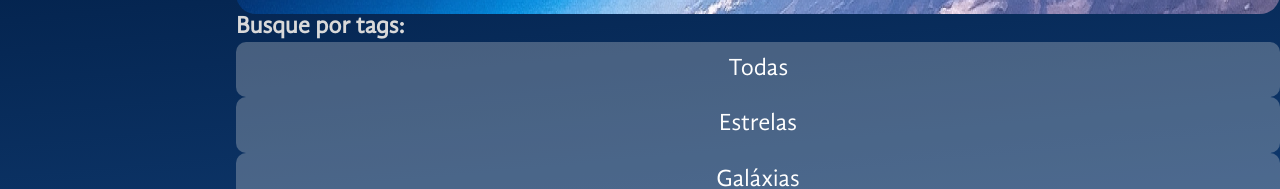
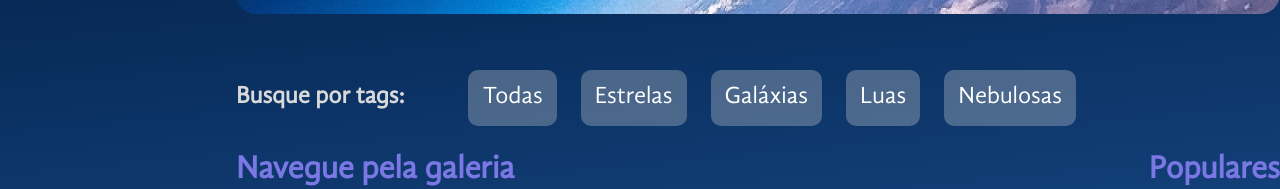
Before and after one commit to Kenichi07/Projetos-React, a React (Vite) app in the folder space-app/: page / in a window 1280 px wide. Shown: the part 506-695 px from the top of the page. Built offline with nearby package versions, Linux system fonts and the light colour scheme.

Commit message:
styled: styled tags components

```diff
--- a/space-app/src/componentes/Galeria/Tags/index.jsx
+++ b/space-app/src/componentes/Galeria/Tags/index.jsx
@@ -1,5 +1,12 @@
-import styled from "styled-components";
+import { styled } from "styled-components";
 import tags from "./tags.json";
+
+const TagsContainer = styled.section`
+  display: flex;
+  align-items: center;
+  gap: 64px;
+  margin-top: 56px;
+`;
 
 const TagTitulo = styled.h3`
   color: #d9d9d9;
@@ -22,14 +29,22 @@
   }
 `;
 
+const Div = styled.div`
+  display: flex;
+  gap: 24px;
+  justify-content: end;
+`;
+
 const Tags = () => {
   return (
-    <>
+    <TagsContainer>
       <TagTitulo>Busque por tags:</TagTitulo>
-      {tags.map((tag) => (
-        <Tag key={tag.id}>{tag.titulo}</Tag>
-      ))}
-    </>
+      <Div>
+        {tags.map((tag) => (
+          <Tag key={tag.id}>{tag.titulo}</Tag>
+        ))}
+      </Div>
+    </TagsContainer>
   );
 };
 
```
